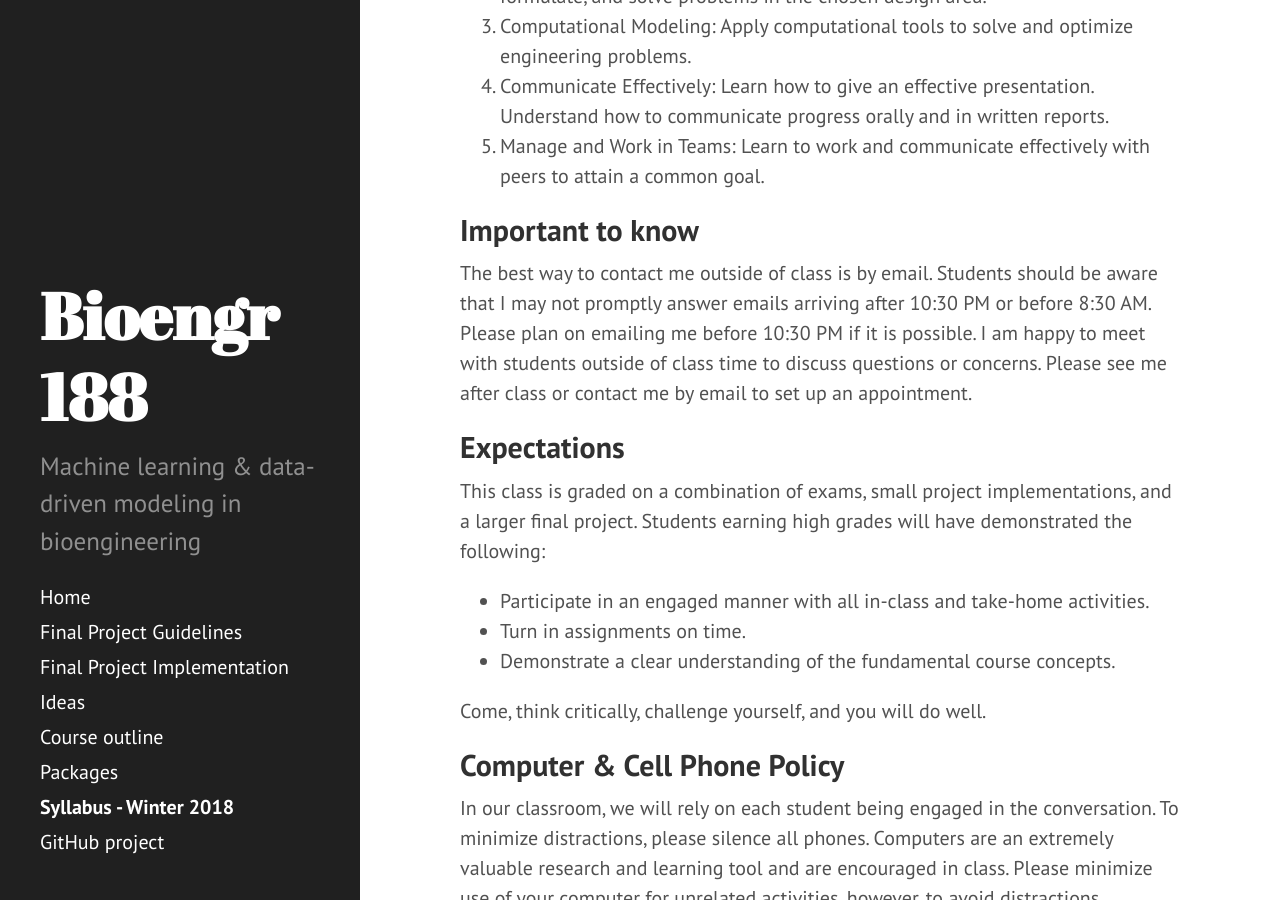
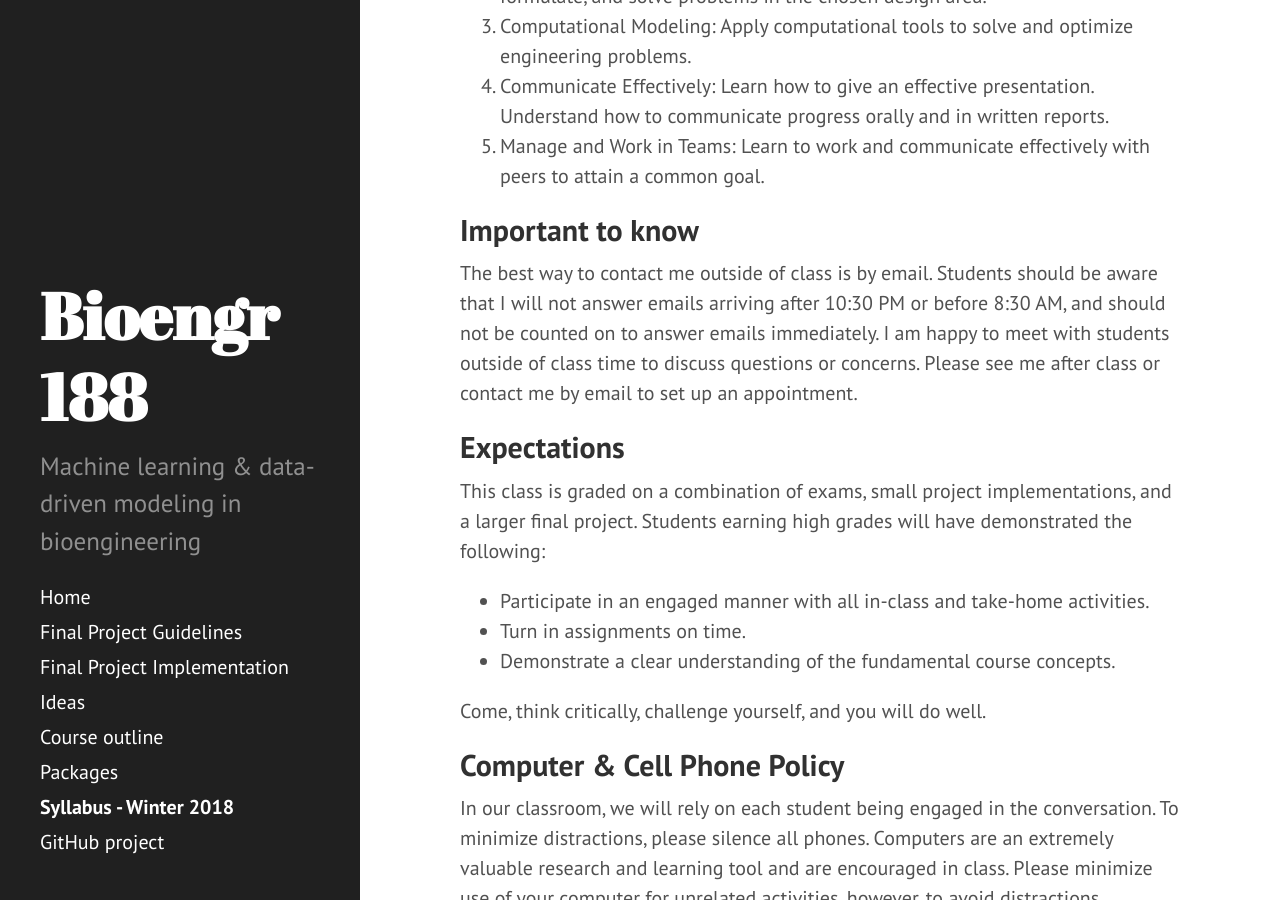
Before and after one commit to adprl14/bioe-ml-winter2018, a Jekyll site: the page built from syllabus.md, in a window 1280 px wide and 900 px high, scrolled down 1662 px. Built offline with Jekyll 4.4.1, drawn with Linux system fonts in a browser that asks for light colours; some of the changed text lies outside the part shown.

Commit message:
Done with pages overall

```diff
--- a/syllabus.md
+++ b/syllabus.md
@@ -49,7 +49,7 @@ By the end of the course you will have an increased understanding of:
 
 ## Important to know
 
-The best way to contact me outside of class is by email.  Students should be aware that I may not promptly answer emails arriving after 10:30 PM or before 8:30 AM. Please plan on emailing me before 10:30 PM if it is possible.  I am happy to meet with students outside of class time to discuss questions or concerns.  Please see me after class or contact me by email to set up an appointment.
+The best way to contact me outside of class is by email. Students should be aware that I will not answer emails arriving after 10:30 PM or before 8:30 AM, and should not be counted on to answer emails immediately. I am happy to meet with students outside of class time to discuss questions or concerns. Please see me after class or contact me by email to set up an appointment.
 
 ## Expectations
 
```
Also changed, not shown: other parts of syllabus.md (+1 -1 lines), outline.md (+1 -0 lines), packages.md (+0 -1 lines), README.md.
